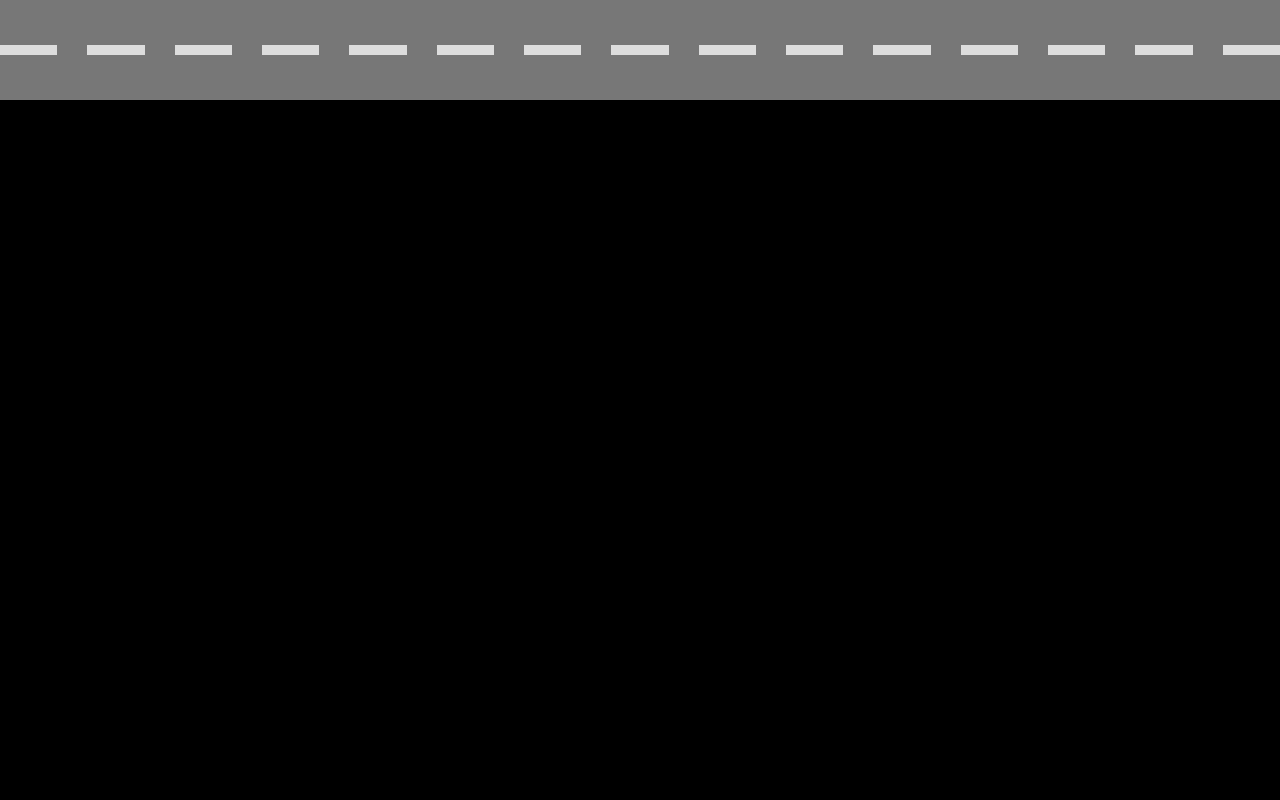
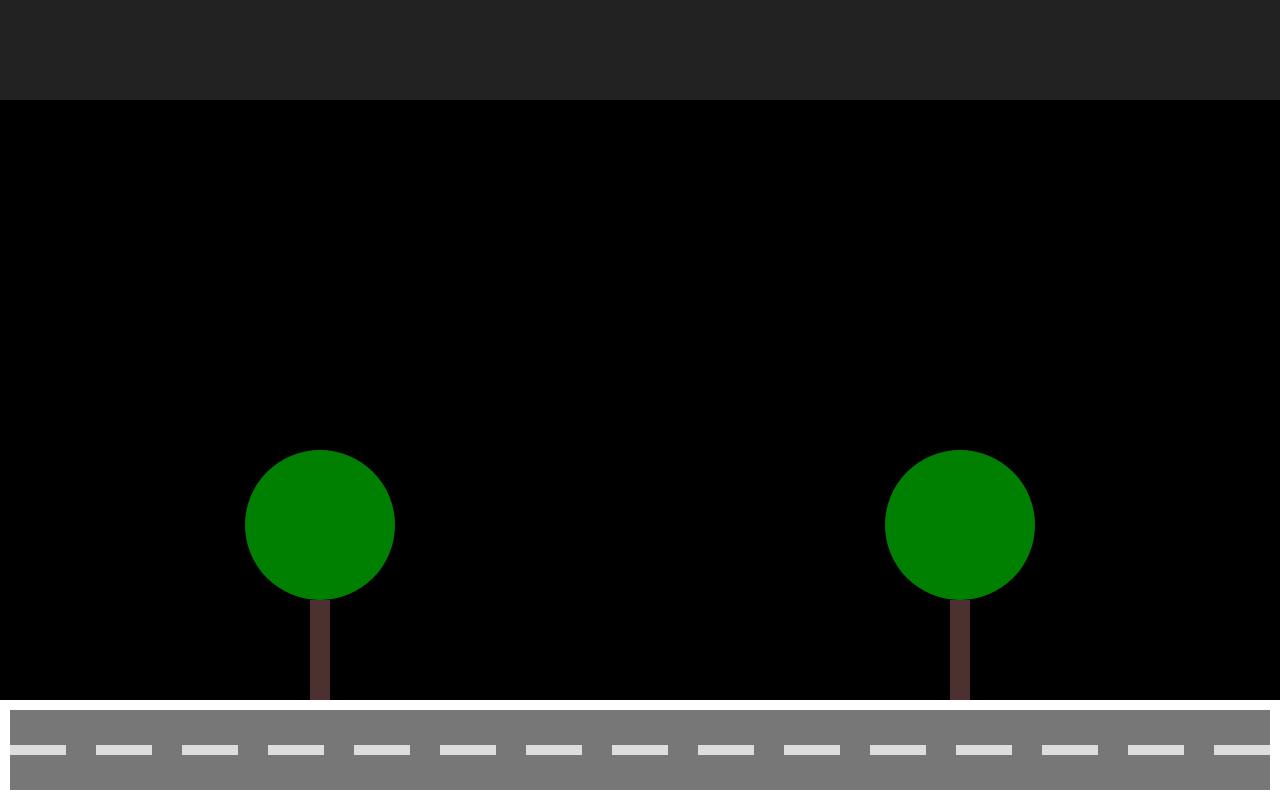
Before and after one commit to fau-33/elevator, a plain HTML site: page index.html in a window 1280 px wide. Drawn offline with Linux system fonts and the light colour scheme.

Commit message:
Fix: done the trees

```diff
--- a/css/estilo.css
+++ b/css/estilo.css
@@ -8,9 +8,21 @@ body {
   display: flex;
   flex-direction: column;
   background-color: #000;
+  height: 100vh;
+}
+
+.calcada {
+  display: flex;
+  justify-content: space-around;
+  align-items: flex-end;
+  flex: 1;
 }
 
 /* CSS dos controles */
+.controles {
+  height: 100px;
+  background-color: #222;
+}
 
 /* CSS Rua */
 .rua {
@@ -19,6 +31,7 @@ body {
   background-color: #777;
   height: 100px;
   gap: 30px;
+  border: 10px solid #fff;
 }
 
 .rua > .faixa {
@@ -26,3 +39,25 @@ body {
   height: 10px;
   background-color: #ddd;
 }
+
+/* CSS Arvore */
+.arvore {
+  display: flex;
+  flex-direction: column;
+  align-items: center;
+}
+
+.arvore::before {
+  content: "";
+  height: 150px;
+  width: 150px;
+  border-radius: 50%;
+  background-color: #008000;
+}
+
+.arvore::after {
+  content: "";
+  width: 20px;
+  height: 100px;
+  background-color: #4d3131;
+}
--- a/index.html
+++ b/index.html
@@ -5,7 +5,10 @@
   <script src="./js/rua.js" defer></script>
   <body>
     <div class="controles"></div>
-    <div class="calcada"></div>
+    <div class="calcada">
+      <div class="arvore"></div>
+      <div class="arvore"></div>
+    </div>
     <div class="rua" faixas="15"></div>
   </body>
 </html>
```
